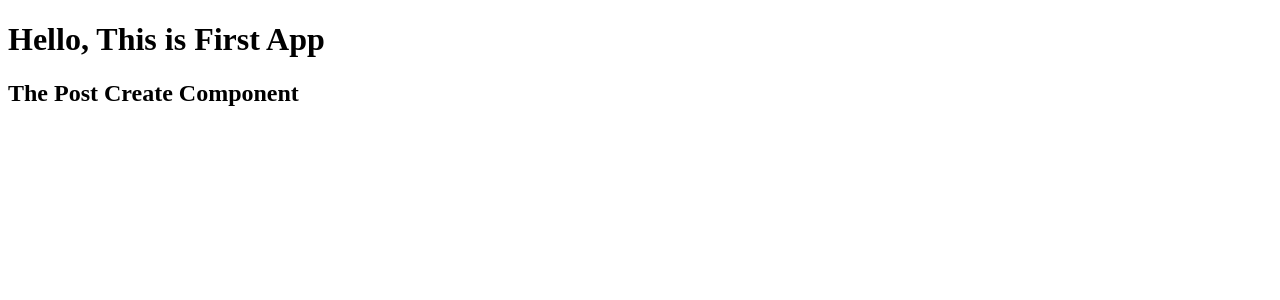
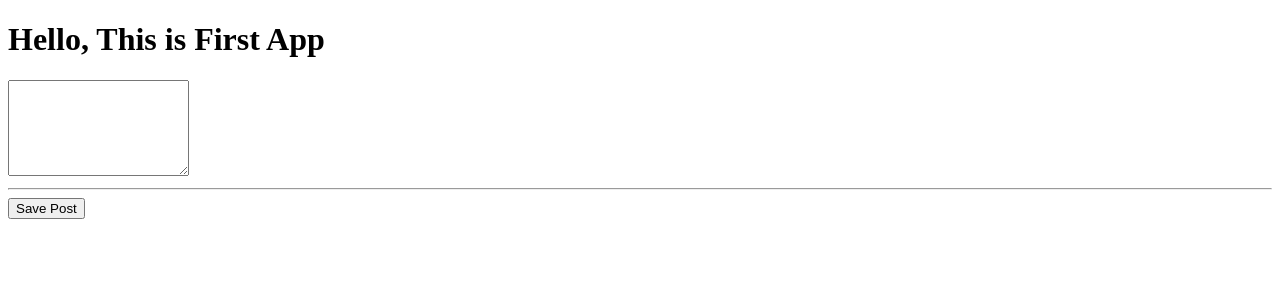
Before and after one commit to lilankaabey/mean-course, an Angular app: page / in a window 1280 px wide. Shown: the top 300 px of the page. Built offline with nearby package versions, Linux system fonts and the light colour scheme.

Commit message:
Listen to Event: Event Binding

```diff
--- a/src/app/posts/post-create/post-create.component.html
+++ b/src/app/posts/post-create/post-create.component.html
@@ -1 +1,3 @@
-<h2>The Post Create Component</h2>
+<textarea rows="6"></textarea>
+<hr>
+<button (click)="onAddPost()">Save Post</button>
--- a/src/app/posts/post-create/post-create.component.ts
+++ b/src/app/posts/post-create/post-create.component.ts
@@ -5,5 +5,7 @@ import { Component } from '@angular/core';
   templateUrl: './post-create.component.html',
 })
 export class PostCreateComponent {
-
+  onAddPost () {
+    alert('Post added!');
+  }
 }
```
